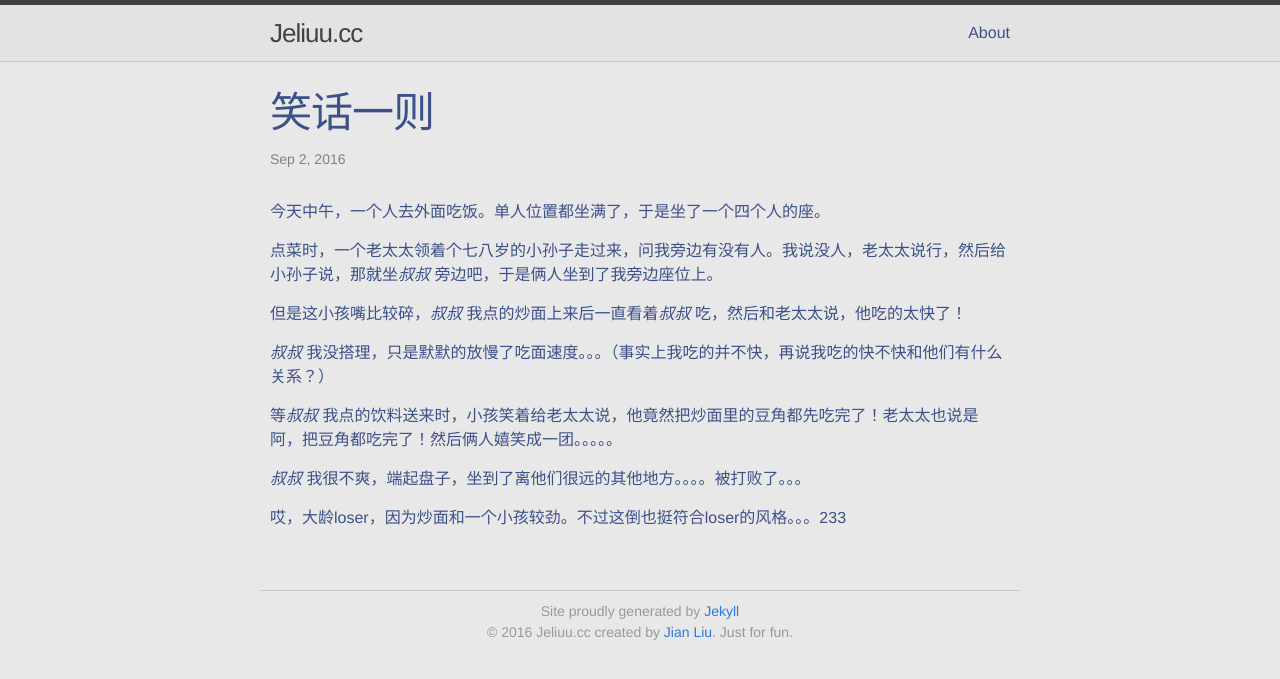
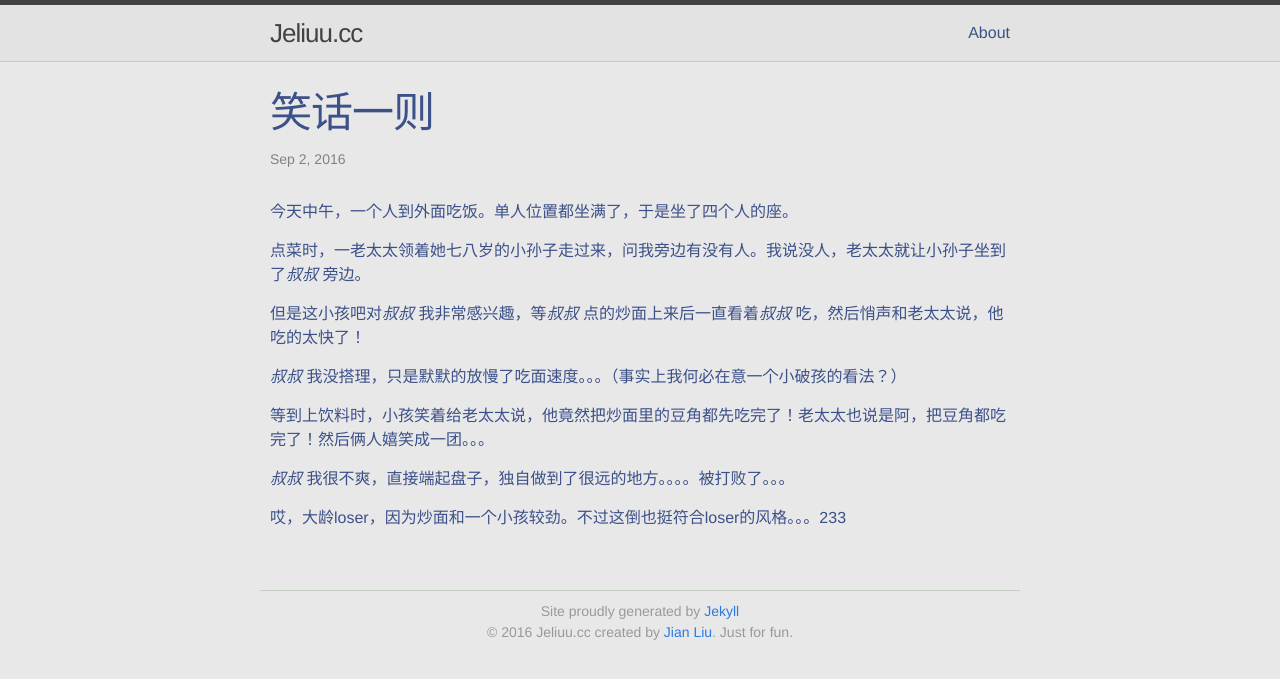
Before and after one commit to JianLiu91/JianLiu91.github.io, a Jekyll site: the page built from _posts/2016-09-02-eat-noodles.markdown, in a window 1280 px wide. Shown: the top 679 px of the page. Built offline with Jekyll 4.4.1, drawn with Linux system fonts in a browser that asks for light colours.

Commit message:
2016-09-23

```diff
--- a/_posts/2016-08-30-choice.markdown
+++ b/_posts/2016-08-30-choice.markdown
@@ -5,12 +5,12 @@ date:   2016-09-01 13:00:49 +0800
 categories: life
 ---
 
-你是愿意做一辈子懦夫，
+你是愿意做一辈子懦夫
 
 还是愿意当一个英雄，哪怕只有几分钟？
 
-你是愿意学杀鸡宰牛之法，捷径取宝，
+你是愿意杀鸡宰牛，蝇营狗苟
 
 还是愿意尝尽艰辛，习屠龙之技？
 
-少年
+少年，这是你的决定
--- a/_posts/2016-09-02-eat-noodles.markdown
+++ b/_posts/2016-09-02-eat-noodles.markdown
@@ -5,16 +5,16 @@ date:   2016-09-02 13:00:49 +0800
 categories: life
 ---
 
-今天中午，一个人去外面吃饭。单人位置都坐满了，于是坐了一个四个人的座。
+今天中午，一个人到外面吃饭。单人位置都坐满了，于是坐了四个人的座。
 
-点菜时，一个老太太领着个七八岁的小孙子走过来，问我旁边有没有人。我说没人，老太太说行，然后给小孙子说，那就坐*叔叔* 旁边吧，于是俩人坐到了我旁边座位上。
+点菜时，一老太太领着她七八岁的小孙子走过来，问我旁边有没有人。我说没人，老太太就让小孙子坐到了*叔叔* 旁边。
 
-但是这小孩嘴比较碎，*叔叔* 我点的炒面上来后一直看着*叔叔* 吃，然后和老太太说，他吃的太快了！
+但是这小孩吧对*叔叔* 我非常感兴趣，等*叔叔* 点的炒面上来后一直看着*叔叔* 吃，然后悄声和老太太说，他吃的太快了！
 
-*叔叔* 我没搭理，只是默默的放慢了吃面速度。。。（事实上我吃的并不快，再说我吃的快不快和他们有什么关系？）
+*叔叔* 我没搭理，只是默默的放慢了吃面速度。。。（事实上我何必在意一个小破孩的看法？）
 
-等*叔叔* 我点的饮料送来时，小孩笑着给老太太说，他竟然把炒面里的豆角都先吃完了！老太太也说是阿，把豆角都吃完了！然后俩人嬉笑成一团。。。。。
+等到上饮料时，小孩笑着给老太太说，他竟然把炒面里的豆角都先吃完了！老太太也说是阿，把豆角都吃完了！然后俩人嬉笑成一团。。。
 
-*叔叔* 我很不爽，端起盘子，坐到了离他们很远的其他地方。。。。被打败了。。。
+*叔叔* 我很不爽，直接端起盘子，独自做到了很远的地方。。。。被打败了。。。
 
 哎，大龄loser，因为炒面和一个小孩较劲。不过这倒也挺符合loser的风格。。。233
```
Also changed, not shown: 7 other files.
